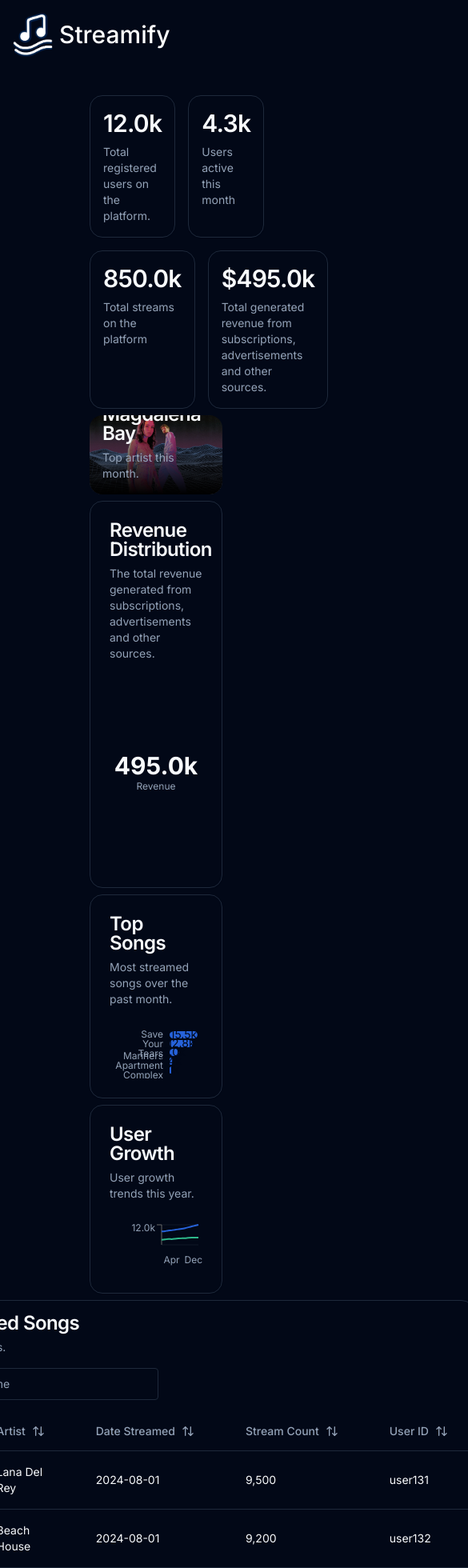
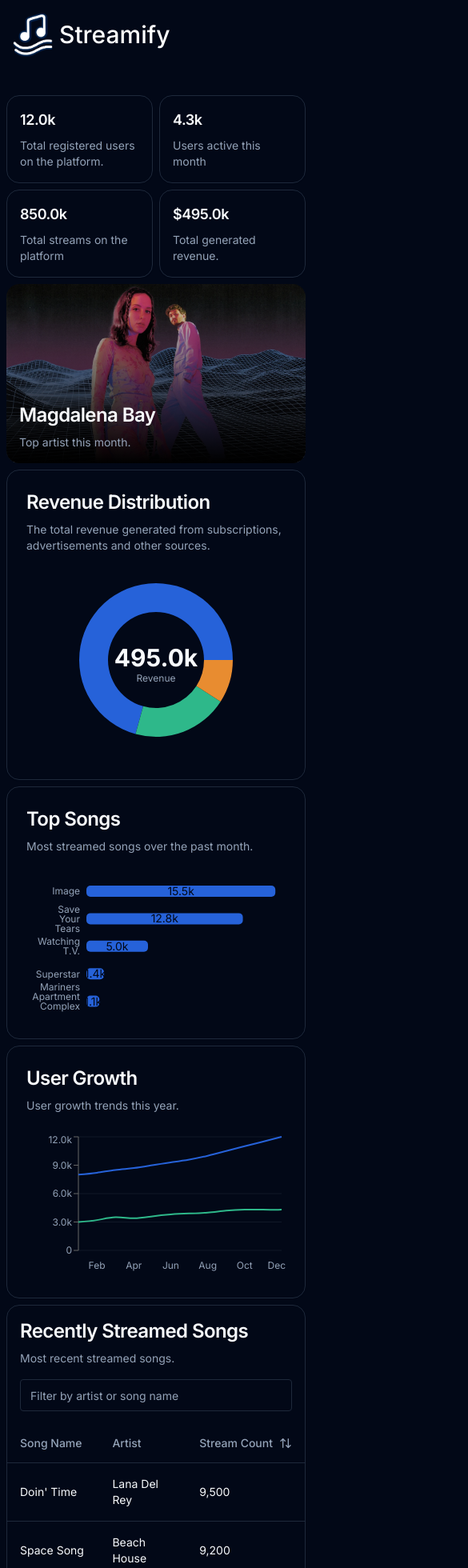
Before and after one commit to ferasahmad/streamify, a Next.js app: page / in a window 390 px wide. Shown: the top 1960 px of the page at 80% size, 585 px wide, since content can reach past the window. Built offline with nearby package versions, Linux system fonts and the light colour scheme.

Commit message:
change: finished ui responsiveness

```diff
--- a/src/app/layout.tsx
+++ b/src/app/layout.tsx
@@ -24,7 +24,7 @@ export default function RootLayout({
             />
             <p className="ml-2 text-3xl text-white font-medium">Streamify</p>
           </header>
-          <div className="px-28 py-12">{children}</div>
+          <div className="lg:px-20 md:px-10 sm:px-4 px-2 py-12">{children}</div>
         </DataProvider>
       </body>
     </html>
--- a/src/components/custom/CardTitleAndDescription.tsx
+++ b/src/components/custom/CardTitleAndDescription.tsx
@@ -11,7 +11,7 @@ const CardTitleAndDescription: React.FC<CardTitleAndDescriptionProps> = ({
   description,
 }) => (
   <div>
-    <CardTitle className="pb-2">{title}</CardTitle>
+    <CardTitle className="pb-2 text-2xl md:text-lg">{title}</CardTitle>
     <CardDescription>{description}</CardDescription>
   </div>
 );
--- a/src/components/custom/KeyMetric.tsx
+++ b/src/components/custom/KeyMetric.tsx
@@ -9,8 +9,8 @@ interface KeyMetricProps {
 
 export default function KeyMetric({ value, description }: KeyMetricProps) {
   return (
-    <Card className="flex flex-1 flex-col gap-2 p-4">
-      <CardTitle className="text-3xl">{value}</CardTitle>
+    <Card className="flex flex-1 flex-col gap-2 pb-1 p-4">
+      <CardTitle className="xl:text-2xl text-lg">{value}</CardTitle>
       <CardDescription>{description}</CardDescription>
     </Card>
   );
--- a/src/components/sections/KeyMetrics.tsx
+++ b/src/components/sections/KeyMetrics.tsx
@@ -11,8 +11,8 @@ interface KeyMetricsProps {
 
 export default function KeyMetrics({ metrics }: KeyMetricsProps) {
   return (
-    <div className="flex h-full flex-col gap-4">
-      <div className="flex flex-1 gap-4">
+    <div className="flex h-full flex-col gap-2">
+      <div className="flex flex-1 gap-2 ">
         <KeyMetric
           value={formatNumber(metrics.totalUsers)}
           description="Total registered users on the platform."
@@ -22,14 +22,14 @@ export default function KeyMetrics({ metrics }: KeyMetricsProps) {
           description="Users active this month"
         />
       </div>
-      <div className="flex flex-1 gap-4">
+      <div className="flex flex-1 gap-2">
         <KeyMetric
           value={formatNumber(metrics.totalStreams)}
           description="Total streams on the platform"
         />
         <KeyMetric
           value={`$${formatNumber(metrics.totalRevenue)}`}
-          description="Total generated revenue from subscriptions, advertisements and other sources."
+          description="Total generated revenue."
         />
       </div>
     </div>
--- a/src/components/sections/RecemtStreamsTable/SortableHeaderCell.tsx
+++ b/src/components/sections/RecemtStreamsTable/SortableHeaderCell.tsx
@@ -7,7 +7,7 @@ const SortableHeaderCell: React.FC<{
 }> = ({ title, column }) => (
   <Button
     variant="ghost"
-    className="rounded"
+    className="rounded p-0"
     onClick={() => column.toggleSorting(column.getIsSorted() === "asc")}
     aria-sort={
       column.getIsSorted()
--- a/src/components/sections/RecemtStreamsTable/index.tsx
+++ b/src/components/sections/RecemtStreamsTable/index.tsx
@@ -50,15 +50,13 @@ export default function RecentStreamsTable({
     () => [
       {
         accessorKey: "songName",
-        header: ({ column }) => (
-          <SortableHeaderCell title="Song Name" column={column} />
-        ),
+        header: "Song Name",
+        enableSorting: false,
       },
       {
         accessorKey: "artist",
-        header: ({ column }) => (
-          <SortableHeaderCell title="Artist" column={column} />
-        ),
+        header: "Artist",
+        enableSorting: false,
       },
       {
         accessorKey: "dateStreamed",
@@ -77,9 +75,8 @@ export default function RecentStreamsTable({
       },
       {
         accessorKey: "userId",
-        header: ({ column }) => (
-          <SortableHeaderCell title="User ID" column={column} />
-        ),
+        header: "User ID",
+        enableSorting: false,
       },
     ],
     []
@@ -107,7 +104,7 @@ export default function RecentStreamsTable({
           placeholder="Filter by artist or song name"
           value={globalFilter}
           onChange={(e) => setGlobalFilter(e.target.value)}
-          className="max-w-sm rounded"
+          className="md:max-w-sm rounded w-full"
         />
       </div>
       <Table>
@@ -115,7 +112,14 @@ export default function RecentStreamsTable({
           {table.getHeaderGroups().map((headerGroup) => (
             <TableRow key={headerGroup.id}>
               {headerGroup.headers.map((header) => (
-                <TableHead key={header.id}>
+                <TableHead
+                  key={header.id}
+                  className={`${
+                    header.id === "dateStreamed" || header.id === "userId"
+                      ? "hidden lg:table-cell"
+                      : ""
+                  }`}
+                >
                   {header.isPlaceholder
                     ? null
                     : flexRender(
@@ -132,8 +136,16 @@ export default function RecentStreamsTable({
             table.getRowModel().rows.map((row) => (
               <TableRow key={row.id}>
                 {row.getVisibleCells().map((cell) => (
-                  <TableCell key={cell.id} className="text-left">
-                    <div className="ml-4">
+                  <TableCell
+                    key={cell.id}
+                    className={`text-left p-4 ${
+                      cell.column.id === "dateStreamed" ||
+                      cell.column.id === "userId"
+                        ? "hidden lg:table-cell"
+                        : ""
+                    }`}
+                  >
+                    <div className="ml-0">
                       {flexRender(
                         cell.column.columnDef.cell,
                         cell.getContext()
```
